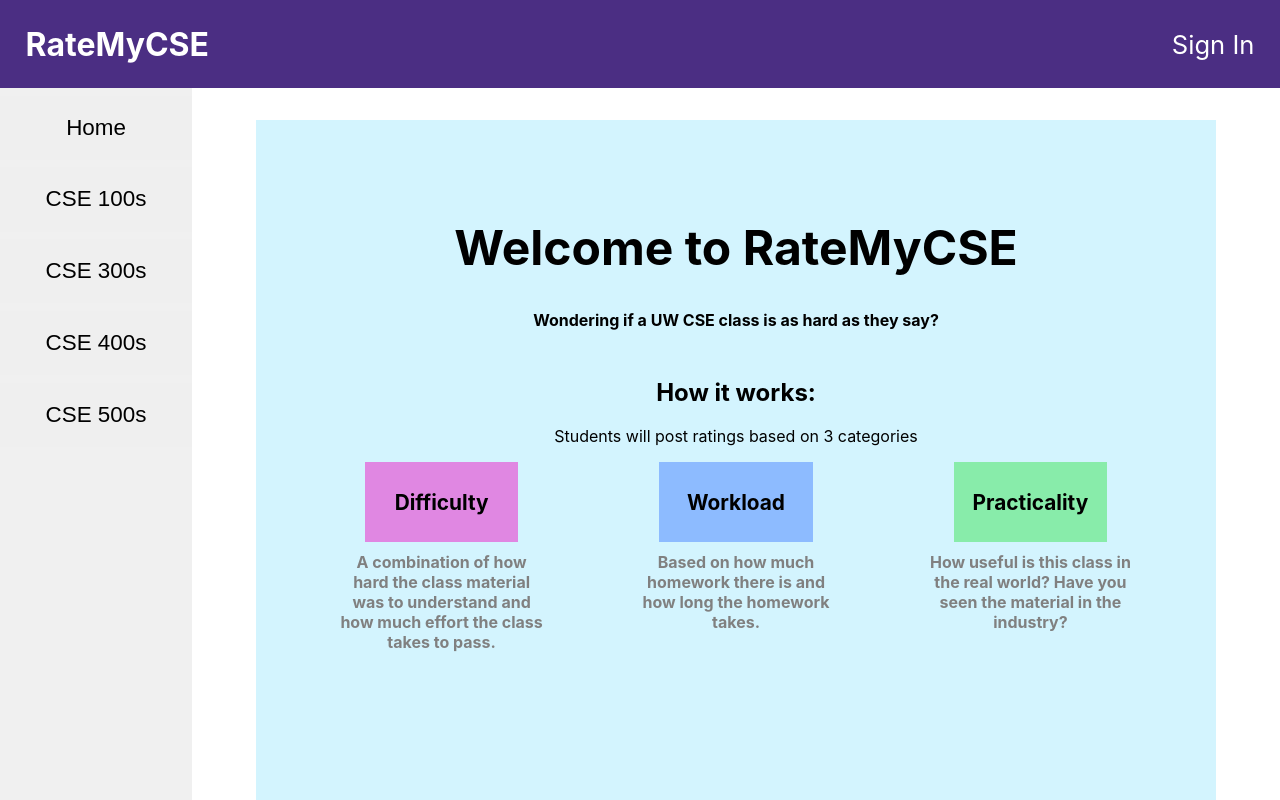
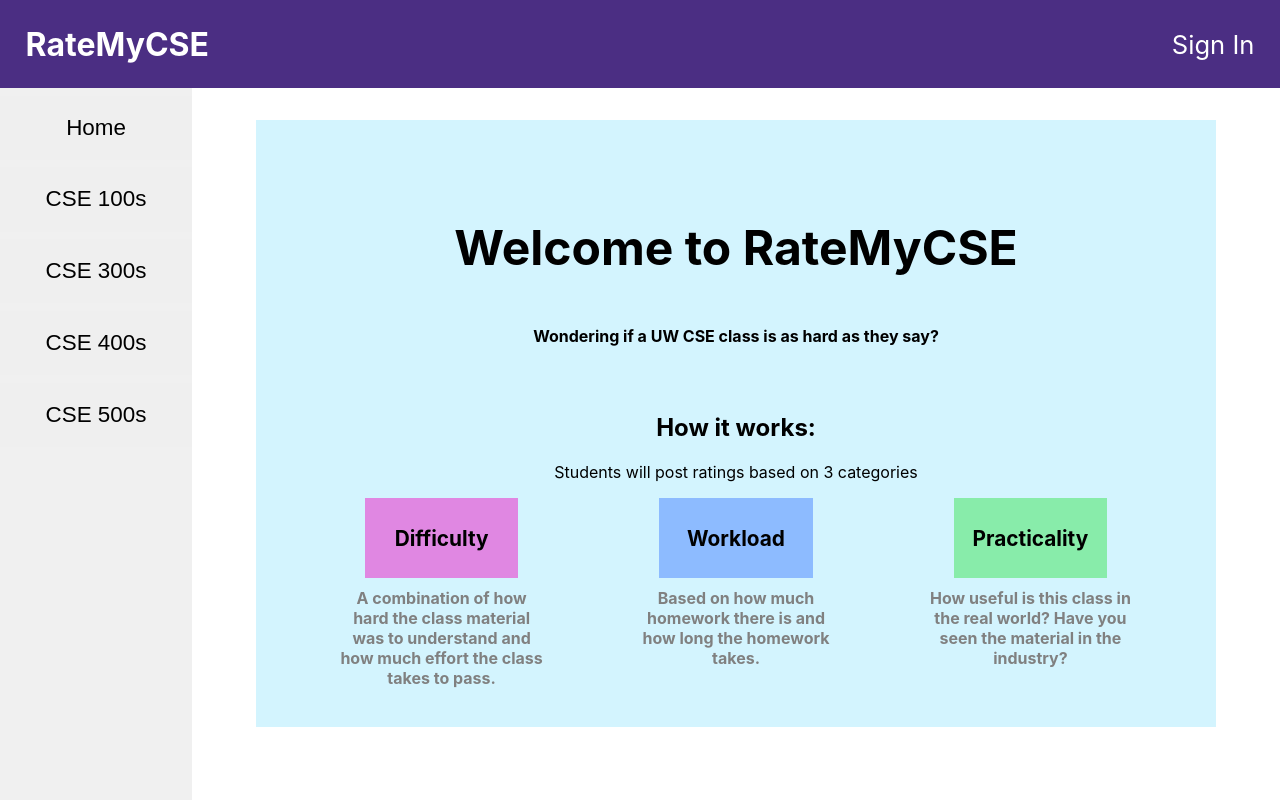
Before and after one commit to twang7310/rate-my-cse, a React (Create React App) app in the folder app/: page / in a window 1280 px wide. Shown: the top 800 px of the page. Built offline with nearby package versions, Linux system fonts and the light colour scheme.

Commit message:
removed height property and added flex

```diff
--- a/app/src/Homepage/Homepage.css
+++ b/app/src/Homepage/Homepage.css
@@ -1,12 +1,13 @@
 
 /* Homepage container/background */
 .homepage {
+  display: flex;
+  flex-direction: column;
   background-color: #d3f4fe;
   position: absolute;
   top: 15%;
   left: 20%;
   right: 5%;
-  min-height: 200vh;
   text-align: center;
   padding: 3%;
 }
```
